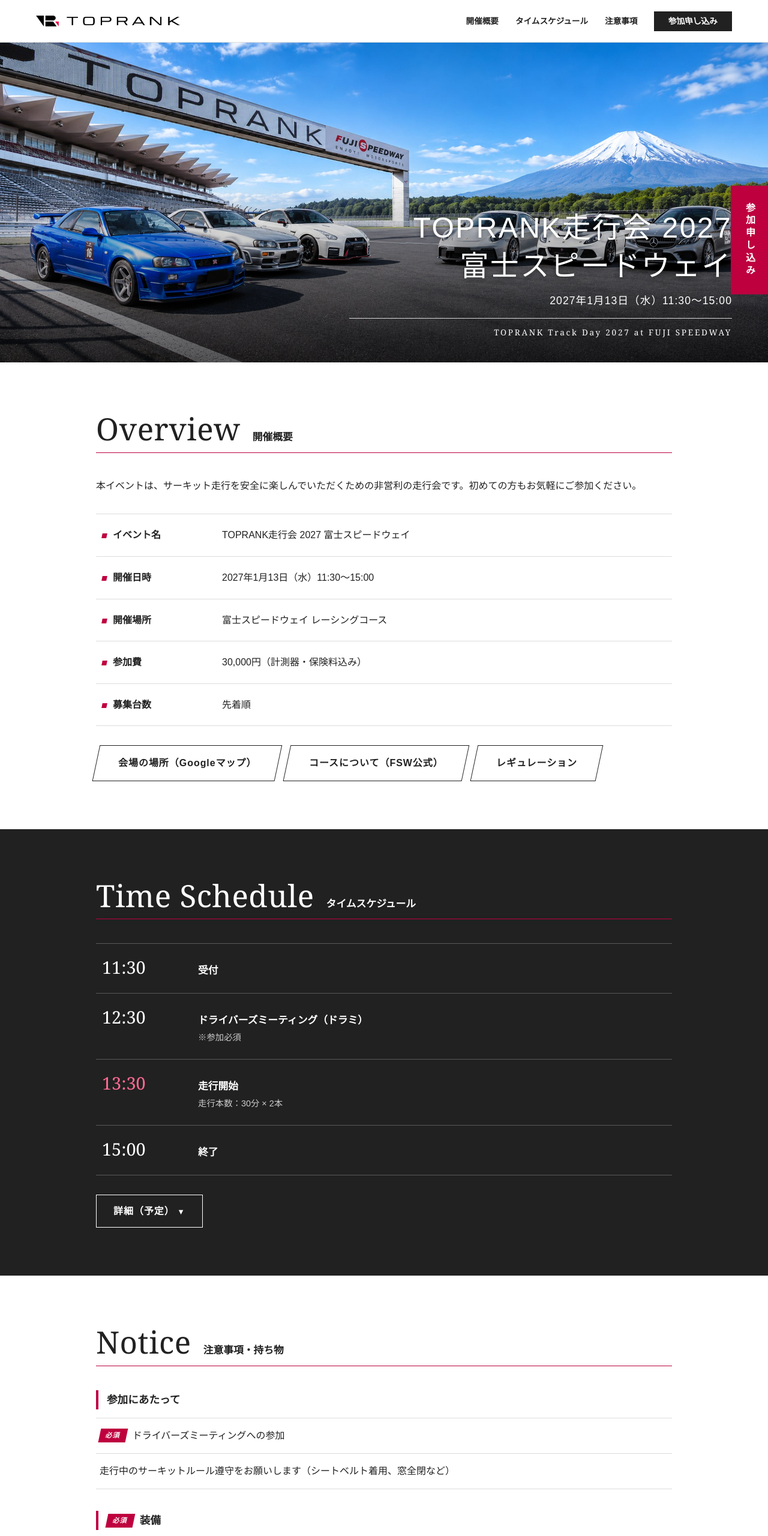
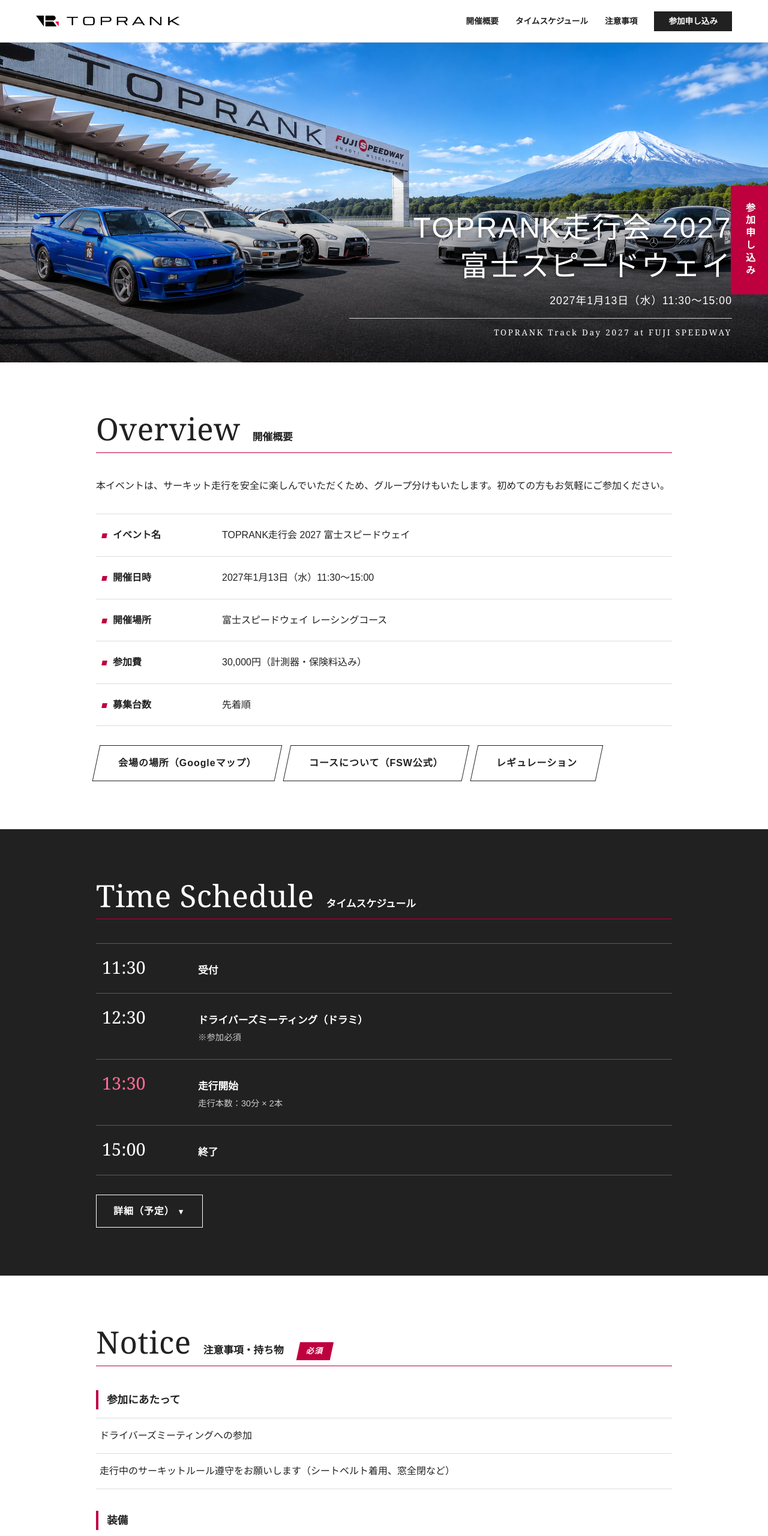
Before and after one commit to toprank-ys/fsw-2027, a plain HTML site: page index.html in a window 1280 px wide. Shown: the top 2560 px of the page at 60% size. Drawn offline with Linux system fonts and the light colour scheme.

Commit message:
Add files via upload

```diff
--- a/index.html
+++ b/index.html
@@ -55,7 +55,6 @@
     background: var(--black); color: #fff; padding: 9px 24px;
     transform: skewX(-12deg);
   }
-  nav a.cta span { display: inline-block; transform: skewX(12deg); }
   nav a.cta:hover { background: var(--red); color: #fff; }
 
   /* ===== メインビジュアル（hero.jpg・画面幅いっぱい） ===== */
@@ -153,6 +152,7 @@
   .notice-group ul { list-style: none; border-top: 1px solid var(--line); }
   .notice-group li { padding: 14px 6px; border-bottom: 1px solid var(--line); }
   .tag { display: inline-block; background: var(--red); color: #fff; font-size: .7rem; font-weight: 700; letter-spacing: .1em; padding: 1px 10px; margin-right: 10px; vertical-align: 2px; transform: skewX(-12deg); }
+  .tag-title { align-self: baseline; margin-left: 4px; font-size: .8rem; padding: 3px 14px; }
   .alert { background: var(--gray); border-left: 4px solid var(--black); padding: 16px 20px; font-size: .95rem; }
 
   /* ===== 申し込みフォーム ===== */
@@ -221,7 +221,7 @@
         <li><a href="#overview">開催概要</a></li>
         <li><a href="#schedule">タイムスケジュール</a></li>
         <li><a href="#notice">注意事項</a></li>
-        <li><a href="#entry" class="cta"><span>参加申し込み</span></a></li>
+        <li><a href="#entry" class="cta">参加申し込み</a></li>
       </ul>
     </nav>
   </div>
@@ -241,7 +241,7 @@
   <section id="overview">
     <div class="container">
       <h2 class="sec-title"><span class="en">Overview</span><span class="ja">開催概要</span></h2>
-      <p class="lead">本イベントは、サーキット走行を安全に楽しんでいただくための非営利の走行会です。初めての方もお気軽にご参加ください。</p>
+      <p class="lead">本イベントは、サーキット走行を安全に楽しんでいただくため、グループ分けもいたします。初めての方もお気軽にご参加ください。</p>
       <div class="info">
         <dl><dt>イベント名</dt><dd>TOPRANK走行会 2027 富士スピードウェイ</dd></dl>
         <dl><dt>開催日時</dt><dd>2027年1月13日（水）11:30～15:00</dd></dl>
@@ -275,9 +275,9 @@
           <li><span class="t">12:30～13:30</span><span>ドライバーズミーティング</span></li>
           <li><span class="t">13:30～14:00</span><span>走行：Aグループ 1回目</span></li>
           <li><span class="t">14:00～14:30</span><span>走行：Bグループ 1回目</span></li>
-          <li><span class="t">14:30～〇〇:〇〇</span><span>走行：Aグループ 2回目</span></li>
-          <li><span class="t">15:00～〇〇:〇〇</span><span>走行：Bグループ 2回目</span></li>
-          <li><span class="t">16:00～〇〇:〇〇</span><span>表彰式</span></li>
+          <li><span class="t">14:30～15:00</span><span>走行：Aグループ 2回目</span></li>
+          <li><span class="t">15:00～15:30</span><span>走行：Bグループ 2回目</span></li>
+          <li><span class="t">16:00～16:30</span><span>表彰式</span></li>
         </ul>
         <p class="detail-note">※走行は 30分 × 2本</p>
       </details>
@@ -287,18 +287,18 @@
   <!-- ===== 注意事項・持ち物 ===== -->
   <section id="notice">
     <div class="container">
-      <h2 class="sec-title"><span class="en">Notice</span><span class="ja">注意事項・持ち物</span></h2>
+      <h2 class="sec-title"><span class="en">Notice</span><span class="ja">注意事項・持ち物</span><span class="tag tag-title">必須</span></h2>
 
       <div class="notice-group">
         <h3>参加にあたって</h3>
         <ul>
-          <li><span class="tag">必須</span>ドライバーズミーティングへの参加</li>
+          <li>ドライバーズミーティングへの参加</li>
           <li>走行中のサーキットルール遵守をお願いします（シートベルト着用、窓全閉など）</li>
         </ul>
       </div>
 
       <div class="notice-group">
-        <h3><span class="tag">必須</span>装備</h3>
+        <h3>装備</h3>
         <ul>
           <li><strong>ヘルメット：</strong>フルフェイス型またはジェット型</li>
           <li><strong>服装：</strong>レーシングスーツ、または綿製の長袖・長ズボン</li>
```
